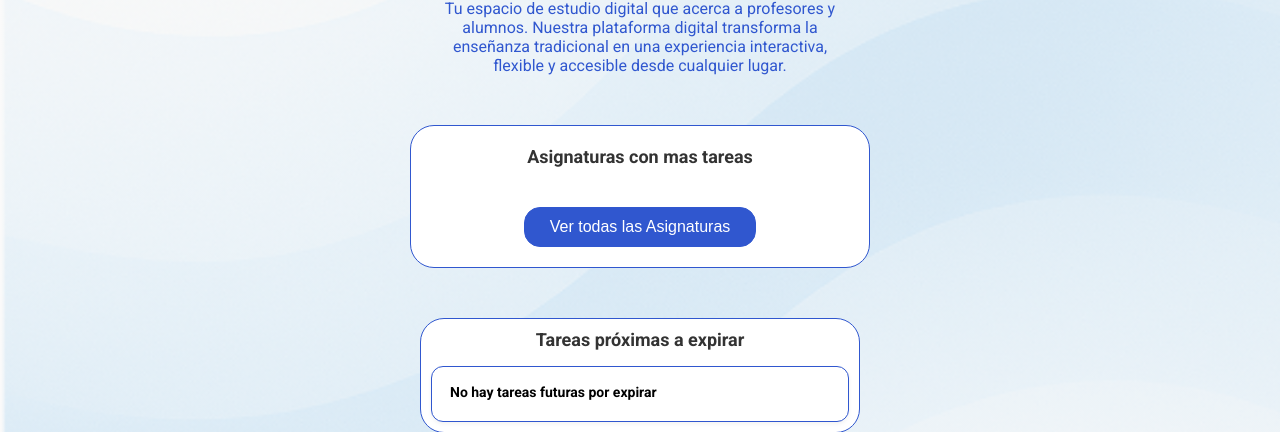
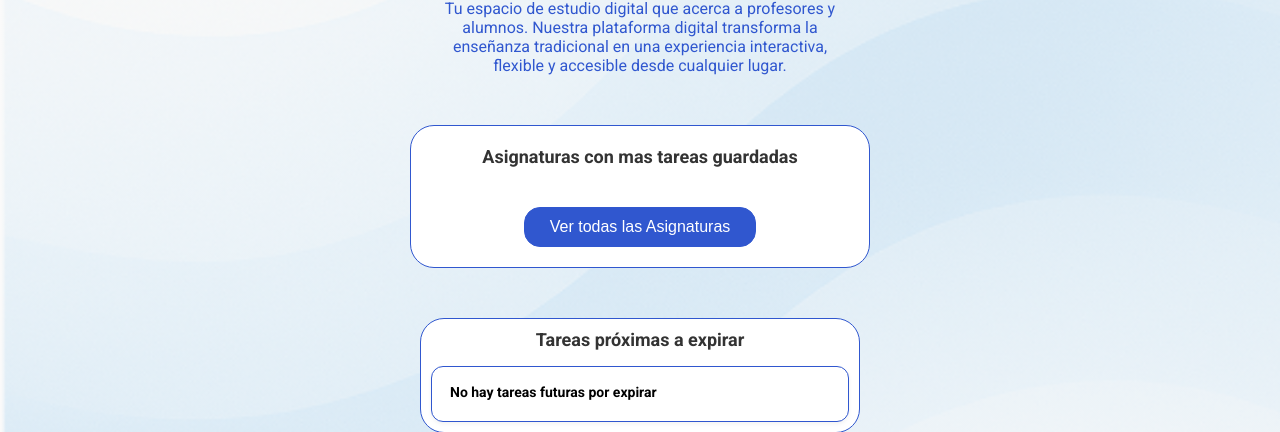
Before and after one commit to Alex-LG-Dev/PW-GTI, a PHP site: page /PROA/app/home_page_profesor.php in a window 1280 px wide. Shown: the part 325-757 px from the top of the page. Run offline with PHP 8.4, Linux system fonts and the light colour scheme; a user stored in the database is signed in; data comes from the database, SQL or seed files in the repository.

Commit message:
home page profesor

```diff
--- a/src/PROA/app/home_page_profesor.php
+++ b/src/PROA/app/home_page_profesor.php
@@ -48,7 +48,7 @@ if ($dni) {
 
             <!-- Últimas asignaturas -->
             <section class="bloque-asignatura" id="asignaturas">
-                <header class="texto-2">Asignaturas con mas tareas</header>
+                <header class="texto-2">Asignaturas con mas tareas guardadas</header>
                 <ul class="tarjetas-asignaturas">
                     <?php
                     $query = "
```
